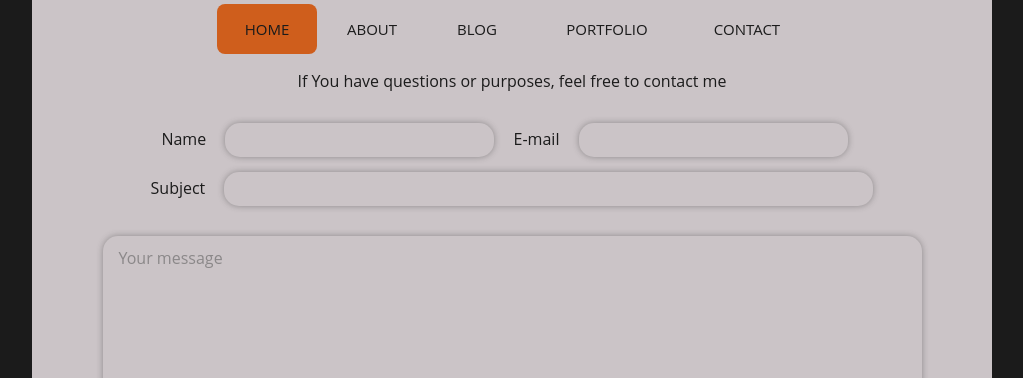
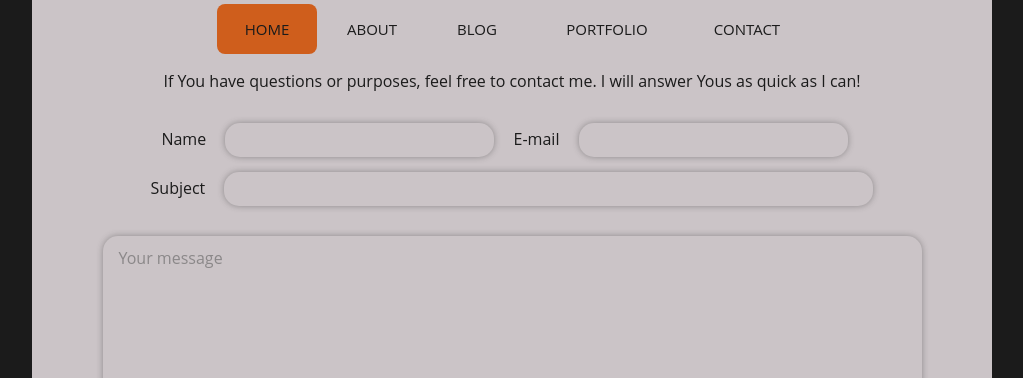
Before and after one commit to shumakovaira/Travel-Blog, a website: page contact.html in a window 1280 px wide. Shown: the part 722-1100 px from the top of the page, without its empty margins (128-1151 px from the left). Drawn offline with Linux system fonts and the light colour scheme.

Commit message:
change contact me

```diff
--- a/contact.html
+++ b/contact.html
@@ -15,7 +15,7 @@
     <body>
         <section>
             <div id="write-me">
-                <p>If You have questions or purposes, feel free to contact me</p>
+                <p>If You have questions or purposes, feel free to contact me. I will answer Yous as quick as I can!</p>
                 <div id="contact-me">
                 <form>
                     <label for="your-name">Name</label>
```
